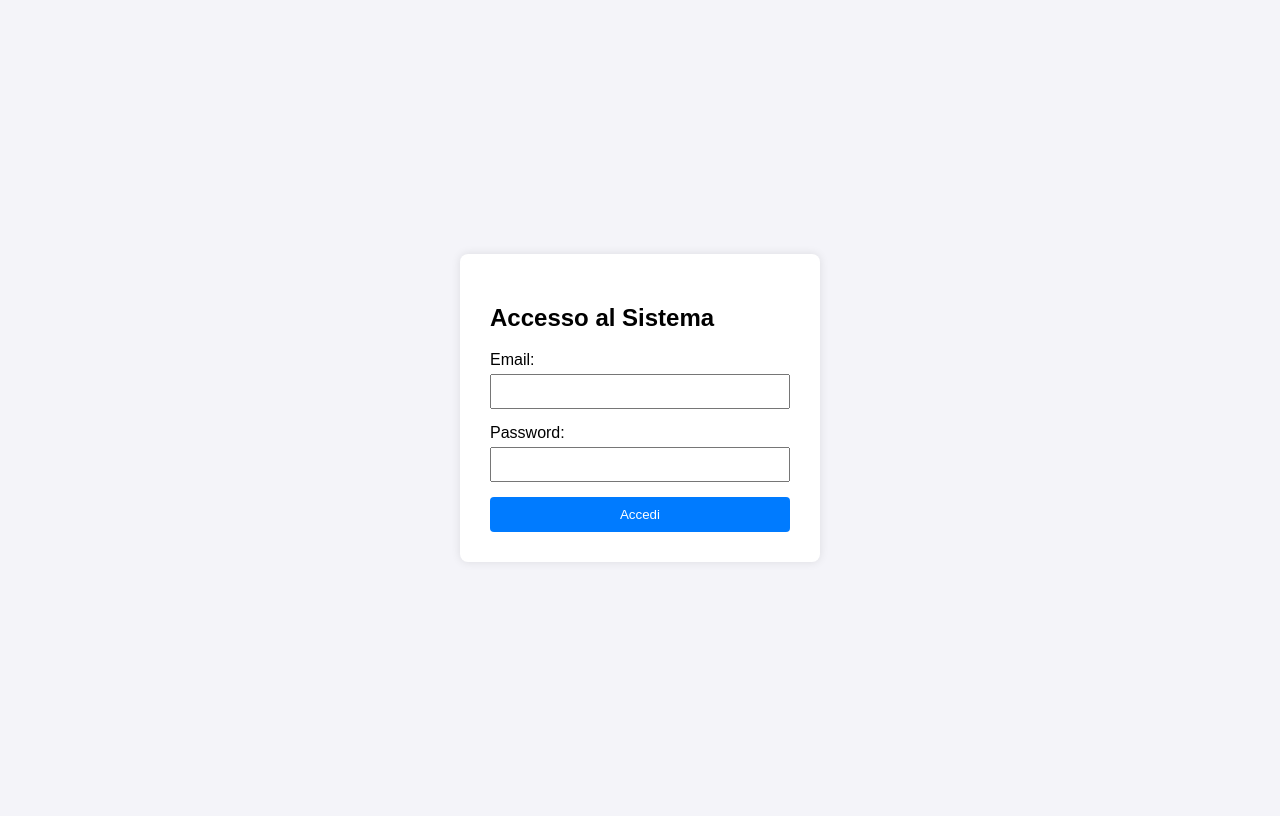
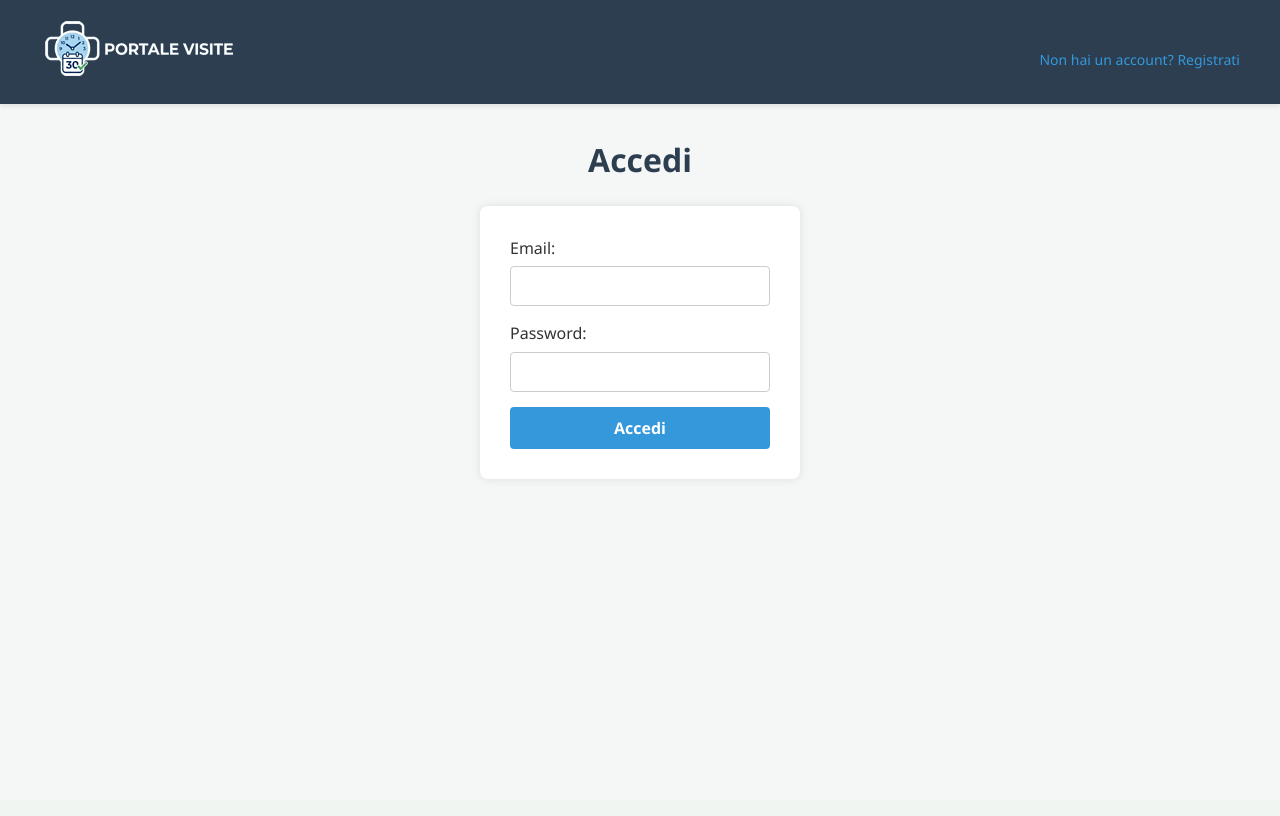
Before and after one commit to Clenill/progettoSoftwareSecurity, a FastAPI app: page / in a window 1280 px wide. After the commit the page ends 479 px from the top, so only its background shows below. Run offline with FastAPI, Linux system fonts and the light colour scheme.

Commit message:
Registrazione e aggiustamenti grafici

```diff
--- a/app/api/ui_routes.py
+++ b/app/api/ui_routes.py
@@ -19,6 +19,11 @@ templates = Jinja2Templates(directory=str(BASE_PATH / "templates"))
 async def login_page(request: Request):
     """Pagina di login"""
     return templates.TemplateResponse(request=request, name="login.html")
+
+@ui_router.get("/registrazione", response_class=HTMLResponse)
+async def register_page(request: Request):
+    """Pagina di registrazione"""
+    return templates.TemplateResponse(request=request, name="registrazione.html")
 
 @ui_router.get("/dashboard/utente", response_class=HTMLResponse)
 async def dashboard_paziente(request: Request):
--- a/app/css/style.css
+++ b/app/css/style.css
@@ -266,6 +266,22 @@ select {
     border-color: #3498db;
 }
 
+.login-container { background: white; padding: 30px; border-radius: 8px; box-shadow: 0px 0px 10px rgba(0,0,0,0.1); width: 320px; margin:0 auto;}
+.login-container h2 { text-align: center; color: #2c3e50; margin-bottom: 20px; }
+
+.form-group { margin-bottom: 15px; }
+.form-group label { display: block; margin-bottom: 5px; color: #333; font-weight: 500; }
+.form-group input, .form-group select { width: 100%; padding: 10px; box-sizing: border-box; border: 1px solid #ccc; border-radius: 4px; }
+
+button { width: 100%; padding: 10px; background-color: #3498db; color: white; border: none; border-radius: 4px; cursor: pointer; font-size: 16px; font-weight: bold; transition: background 0.3s; }
+button:hover { background-color: #2980b9; }
+
+.error { color: #e74c3c; margin-bottom: 15px; font-size: 14px; display: none; text-align: center; }
+.success { color: #2ecc71; margin-bottom: 15px; font-size: 14px; display: none; text-align: center; }
+
+.link-login { display: block; text-align: center; margin-top: 15px; font-size: 14px; text-decoration: none; color: #3498db; }
+.link-login:hover { text-decoration: underline; }
+
 /* Responsive Design */
 @media (max-width: 600px) {
     .nav-container {
--- a/app/main.py
+++ b/app/main.py
@@ -33,6 +33,8 @@ app = FastAPI(lifespan=lifespan)
 # Configura la cartella dei file statici
 app.mount("/css", StaticFiles(directory="app/css"), name="static")
 
+app.mount("/images", StaticFiles(directory="app/images"), name="images")
+
 app.include_router(ui_router)
 
 app.include_router(router, prefix="/api")
--- a/app/templates/dashboard_paziente.html
+++ b/app/templates/dashboard_paziente.html
@@ -11,7 +11,7 @@
 <!-- Menu di Navigazione -->
 <nav class="navbar">
     <div class="nav-container">
-        <a href="#" class="logo">Visite</a>
+        <a href="#" class="logo"><img src="images/logo.png"></a>
         <ul class="nav-menu">
             <li class="nav-item"><a href="/dashboard/utente">Home</a></li>
         <li class="nav-item"><a href="/utente/prenota"  class="active">Prenota</a></li>
--- a/app/templates/home_paziente.html
+++ b/app/templates/home_paziente.html
@@ -11,7 +11,7 @@
     <!-- Menu di Navigazione -->
     <nav class="navbar">
         <div class="nav-container">
-            <a href="#" class="logo">Visite</a>
+            <a href="#" class="logo"><img src="images/logo.png"></a>
             <ul class="nav-menu">
                 <li class="nav-item"><a href="/dashboard/utente" class="active">Home</a></li>
             <li class="nav-item"><a href="/utente/prenota">Prenota</a></li>
--- a/app/templates/login.html
+++ b/app/templates/login.html
@@ -3,20 +3,21 @@
 <head>
     <meta charset="UTF-8">
     <title>Login - Security Project</title>
-    <style>
-        body { font-family: Arial, sans-serif; display: flex; justify-content: center; align-items: center; height: 100vh; background-color: #f4f4f9; }
-        .login-container { background: white; padding: 30px; border-radius: 8px; box-shadow: 0px 0px 10px rgba(0,0,0,0.1); width: 300px; }
-        .form-group { margin-bottom: 15px; }
-        .form-group label { display: block; margin-bottom: 5px; }
-        .form-group input { width: 100%; padding: 8px; box-sizing: border-box; }
-        button { width: 100%; padding: 10px; background-color: #007bff; color: white; border: none; border-radius: 4px; cursor: pointer; }
-        .error { color: red; margin-top: 10px; font-size: 14px; display: none; }
-    </style>
+    <link rel="stylesheet" href="/css/style.css">
 </head>
 <body>
 
+    <nav class="navbar">
+        <div class="nav-container">
+            <a href="#" class="logo"><img src="images/logo.png"></a>
+            <ul class="nav-menu">
+                <li class="nav-item"></li><a href="/registrazione" class="link-login">Non hai un account? Registrati</a></li>
+            </ul>
+        </div>
+    </nav>
+
+    <h1>Accedi</h1>
 <div class="login-container">
-    <h2>Accesso al Sistema</h2>
     <div id="error-msg" class="error">Credenziali errate</div>
     <form id="loginForm">
         <div class="form-group">
--- a/app/templates/visite_paziente.html
+++ b/app/templates/visite_paziente.html
@@ -11,7 +11,7 @@
 <!-- Menu di Navigazione -->
 <nav class="navbar">
     <div class="nav-container">
-        <a href="#" class="logo">Visite</a>
+        <a href="#" class="logo"><img src="images/logo.png"></a>
         <ul class="nav-menu">
             <li class="nav-item"><a href="/dashboard/utente">Home</a></li>
         <li class="nav-item"><a href="/utente/prenota">Prenota</a></li>
```
Also changed, not shown: app/templates/registrazione.html (added, +101 -0 lines), app/images/logo.png (added).
